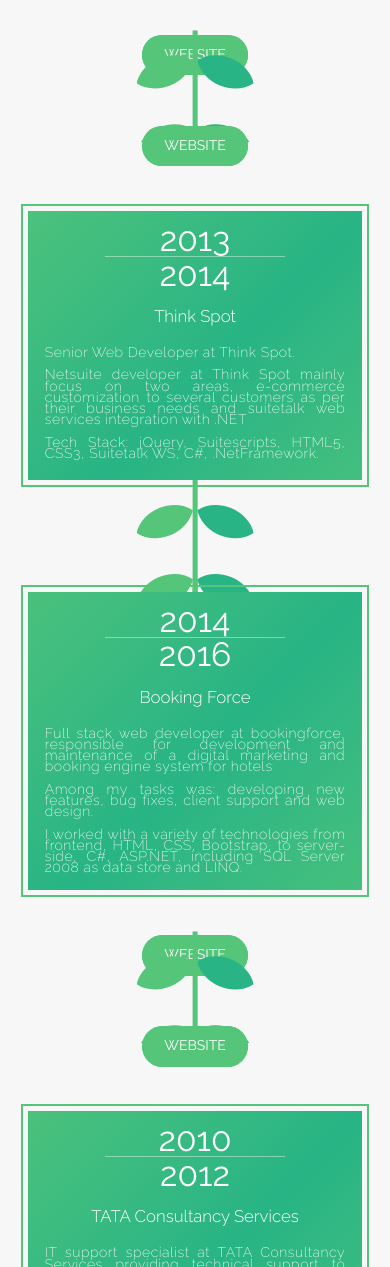
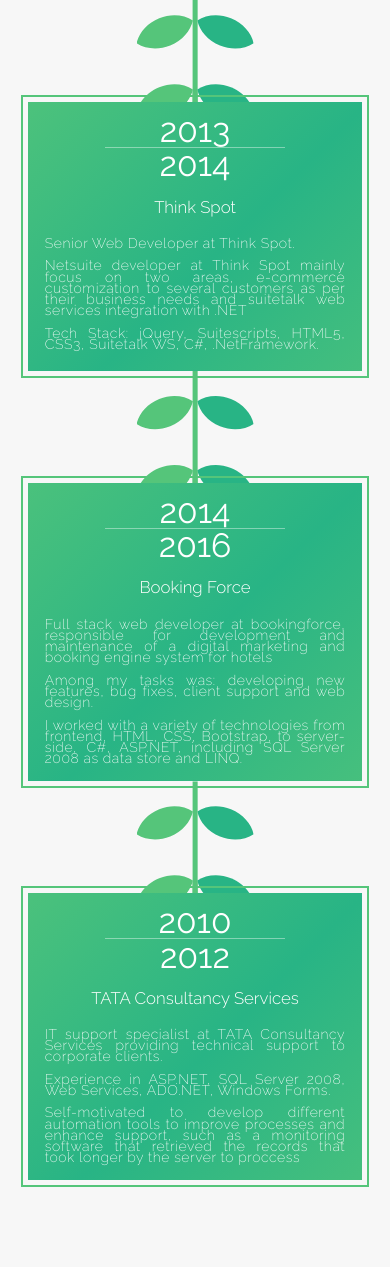
Before and after one commit to mollerjorge/jorgemoller, a website: page index.html in a window 390 px wide. Shown: the part 2280-3547 px from the top of the page. Drawn offline with Linux system fonts and the light colour scheme.

Commit message:
arreglo boton de wesite en mobile

```diff
--- a/index.html
+++ b/index.html
@@ -229,7 +229,7 @@
                             <br>
                         </p>
 
-                        <div class="u-center-text">
+                        <div class="experience-box__button u-center-text">
                                 <a target="_blank" href="https://integraccs.com" class="btn btn--green btn--animated">Website</a>
                         </div>
 
@@ -254,7 +254,7 @@
                             <br> Tech Stack: jQuery, Suitescripts, HTML5, CSS3, Suitetalk WS, C#, .NetFramework.
 
                         </p>
-                        <div class="u-center-text u-margin-top-small">
+                        <div class="experience-box__button u-center-text u-margin-top-small">
                                 <a target="_blank" href="http://thinkspotgroup.com/products" class="btn btn--green btn--animated">Website</a>
                         </div>
                     </div>
@@ -344,7 +344,7 @@
 
                         </p>
 
-                        <div class="u-center-text">
+                        <div class="experience-box__button u-center-text">
                                 <a target="_blank" href="http://bookingforce.io" class="btn btn--green btn--animated">Website</a>
                         </div>
                     </div>
@@ -367,7 +367,7 @@
                             such as a monitoring software that retrieved the records that took longer by the server to proccess
 
 
-                            <div class="u-center-text u-margin-top-small">
+                            <div class="experience-box__button u-center-text u-margin-top-small">
                                     <a target="_blank" href="https://www.tcs.com/" class="btn btn--green btn--animated">Website</a>
                             </div>
 
--- a/sass/components/_experience-box.scss
+++ b/sass/components/_experience-box.scss
@@ -6,6 +6,14 @@
   &:not(:last-child) {
     @include respond(desktop) {
       margin-bottom: 20rem;
+    }
+  }
+
+  &__button {
+    display: none;
+
+    @include respond(desktop) {
+      display: block;
     }
   }
 
```
Also changed, not shown: css/style.css.
